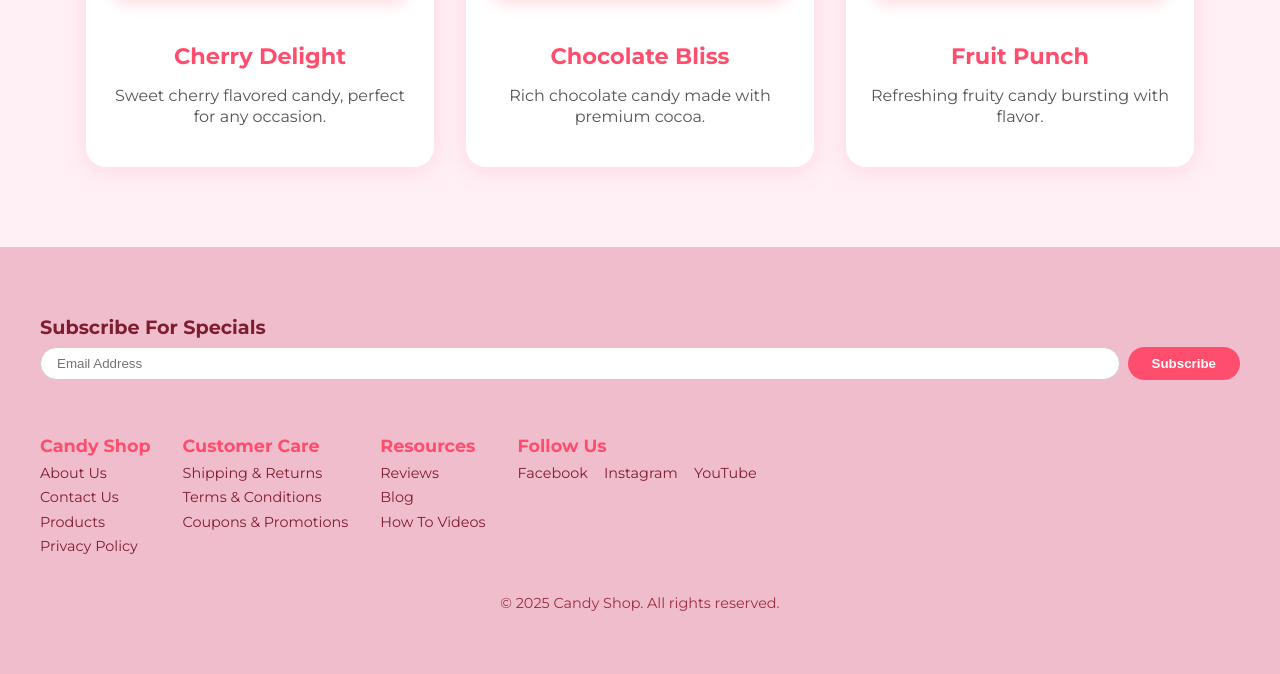
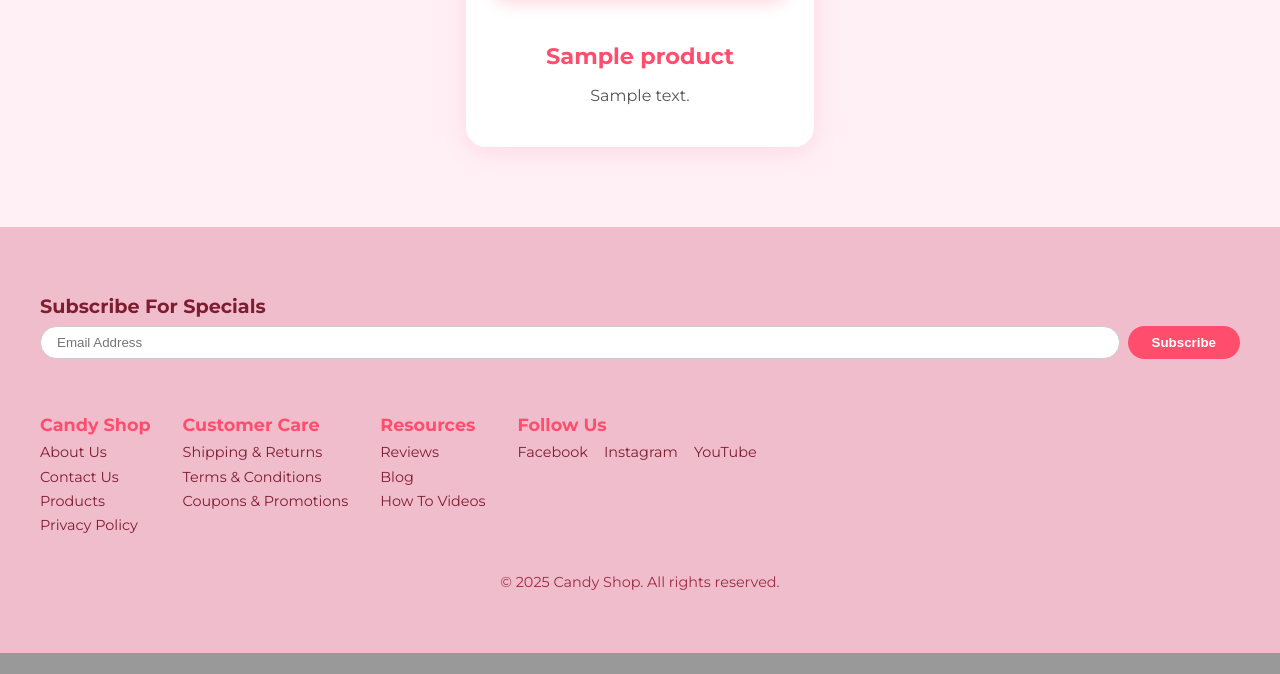
Before and after one commit to WebbCouture/candy-shop, a Django app: page / in a window 1280 px wide. Shown: the part 1071-1745 px from the top of the page. After the commit the page ends 1724 px from the top, so only its background shows below. Run offline with Django 5.2, Linux system fonts and the light colour scheme; tables that the repository leaves empty hold one stand-in row (values such as "Sample post"); grey boxes marked "Sample" are stand-in pictures.

Commit message:
add js function and django product list

```diff
--- a/candy_shop/static/css/style.css
+++ b/candy_shop/static/css/style.css
@@ -672,4 +672,7 @@ main {
   background-color: #ff7b94;
   box-shadow: 0 6px 15px rgba(255, 123, 148, 0.8);
 }
+html {
+  scroll-behavior: smooth;
 }
+}
--- a/main/templates/main/home.html
+++ b/main/templates/main/home.html
@@ -15,21 +15,15 @@
 <section id="products" class="products">
   <h2>Our Best Sellers</h2>
   <div class="product-list">
-    <div class="product-card">
-      <img src="https://images.unsplash.com/photo-1603202902092-3eb7a76ecf5f?q=80&w=687&auto=format&fit=crop&ixlib=rb-4.1.0&ixid=M3wxMjA3fDB8MHxwaG90by1wYWdlfHx8fGVufDB8fHx8fA%3D%3D" alt="Cherry Delight">
-      <h3>Cherry Delight</h3>
-      <p>Sweet cherry flavored candy, perfect for any occasion.</p>
-    </div>
-    <div class="product-card">
-      <img src="https://images.unsplash.com/photo-1534119139482-b530a7f9a98b?q=80&w=735&auto=format&fit=crop&ixlib=rb-4.1.0&ixid=M3wxMjA3fDB8MHxwaG90by1wYWdlfHx8fGVufDB8fHx8fA%3D%3D" alt="Chocolate Bliss">
-      <h3>Chocolate Bliss</h3>
-      <p>Rich chocolate candy made with premium cocoa.</p>
-    </div>
-    <div class="product-card">
-      <img src="https://images.unsplash.com/photo-1600359746315-119f1360d663?q=80&w=688&auto=format&fit=crop&ixlib=rb-4.1.0&ixid=M3wxMjA3fDB8MHxwaG90by1wYWdlfHx8fGVufDB8fHx8fA%3D%3D" alt="Fruit Punch">
-      <h3>Fruit Punch</h3>
-      <p>Refreshing fruity candy bursting with flavor.</p>
-    </div>
+    {% for product in latest_products %}
+      <div class="product-card">
+        <img src="{{ product.image_url }}" alt="{{ product.name }}">
+        <h3>{{ product.name }}</h3>
+        <p>{{ product.description }}</p>
+      </div>
+    {% empty %}
+      <p>No best-selling products available at the moment.</p>
+    {% endfor %}
   </div>
 </section>
 {% endblock %}
--- a/main/views.py
+++ b/main/views.py
@@ -1,54 +1,43 @@
-from django.shortcuts import render, redirect
+from django.shortcuts import render, redirect, get_object_or_404
 from django.core.mail import send_mail
 from django.conf import settings
 from .forms import ContactForm
-from django.contrib import messages  # For messages framework
+from .models import Product
+from django.contrib import messages
 
+# Home page - shows latest products
 def home(request):
     cart = request.session.get('cart', {})
     cart_count = sum(item['quantity'] for item in cart.values())
-    return render(request, 'main/home.html', {'cart_count': cart_count})
 
+    latest_products = Product.objects.all().order_by('-id')[:3]
+
+    return render(request, 'main/home.html', {
+        'cart_count': cart_count,
+        'latest_products': latest_products,
+    })
+
+
+# Product list + search
 def product_list(request):
-    products = [
-        {
-            'id': 1,
-            'name': 'Cherry Delight',
-            'description': 'Sweet cherry flavored candy, perfect for any occasion.',
-            'image_url': 'https://images.unsplash.com/photo-1603202902092-3eb7a76ecf5f?q=80&w=687&auto=format&fit=crop',
-        },
-        {
-            'id': 2,
-            'name': 'Chocolate Bliss',
-            'description': 'Rich chocolate candy made with premium cocoa.',
-            'image_url': 'https://images.unsplash.com/photo-1534119139482-b530a7f9a98b?q=80&w=735&auto=format&fit=crop',
-        },
-        {
-            'id': 3,
-            'name': 'Fruit Punch',
-            'description': 'Refreshing fruity candy bursting with flavor.',
-            'image_url': 'https://images.unsplash.com/photo-1600359746315-119f1360d663?q=80&w=688&auto=format&fit=crop',
-        },
-    ]
-
     query = request.GET.get('q', '').strip().lower()
     if query:
-        filtered_products = [p for p in products if query in p['name'].lower()]
+        products = Product.objects.filter(name__icontains=query)
     else:
-        filtered_products = products
+        products = Product.objects.all()
 
-    no_results = query and not filtered_products
+    no_results = query and not products.exists()
 
-    context = {
-        'products': filtered_products,
+    return render(request, 'main/product_list.html', {
+        'products': products,
         'search_query': request.GET.get('q', ''),
         'no_results': no_results,
-    }
+    })
 
-    return render(request, 'main/product_list.html', context)
 
 def about(request):
     return render(request, 'main/about.html')
+
 
 def contact(request):
     if request.method == 'POST':
@@ -84,43 +73,37 @@ def contact(request):
 
     return render(request, 'main/contact.html', {'form': form})
 
-# --- Cart Functions ---
+
+# --- Cart Views ---
 
 def add_to_cart(request):
     if request.method == "POST":
         product_id = request.POST.get("product_id")
-        product_name = request.POST.get("product_name")
-        product_image = request.POST.get("product_image")
-
-        if not product_id or not product_name:
-            messages.error(request, "Invalid product.")
-            return redirect("product_list")
+        product = get_object_or_404(Product, id=product_id)
 
         cart = request.session.get("cart", {})
+        product_id_str = str(product_id)
 
-        product_id = str(product_id)  # Ensure string key for session dict
-
-        if product_id in cart:
-            cart[product_id]['quantity'] += 1
+        if product_id_str in cart:
+            cart[product_id_str]['quantity'] += 1
         else:
-            cart[product_id] = {
-                "name": product_name,
-                "image_url": product_image,
+            cart[product_id_str] = {
+                "name": product.name,
+                "image_url": product.image_url,
                 "quantity": 1,
             }
 
         request.session["cart"] = cart
-        messages.success(request, f'"{product_name}" added to your cart.')
+        messages.success(request, f'"{product.name}" added to your cart.')
         return redirect("product_list")
 
     return redirect("product_list")
 
+
 def cart_view(request):
     cart = request.session.get('cart', {})
-    context = {
-        'cart': cart,
-    }
-    return render(request, 'main/cart.html', context)
+    return render(request, 'main/cart.html', {'cart': cart})
+
 
 def cart_increase(request, item_id):
     cart = request.session.get('cart', {})
@@ -130,6 +113,7 @@ def cart_increase(request, item_id):
         request.session['cart'] = cart
         messages.success(request, f"Increased quantity of {cart[item_id]['name']}.")
     return redirect('cart')
+
 
 def cart_decrease(request, item_id):
     cart = request.session.get('cart', {})
@@ -145,6 +129,7 @@ def cart_decrease(request, item_id):
         request.session['cart'] = cart
     return redirect('cart')
 
+
 def cart_delete(request, item_id):
     cart = request.session.get('cart', {})
     item_id = str(item_id)
```
